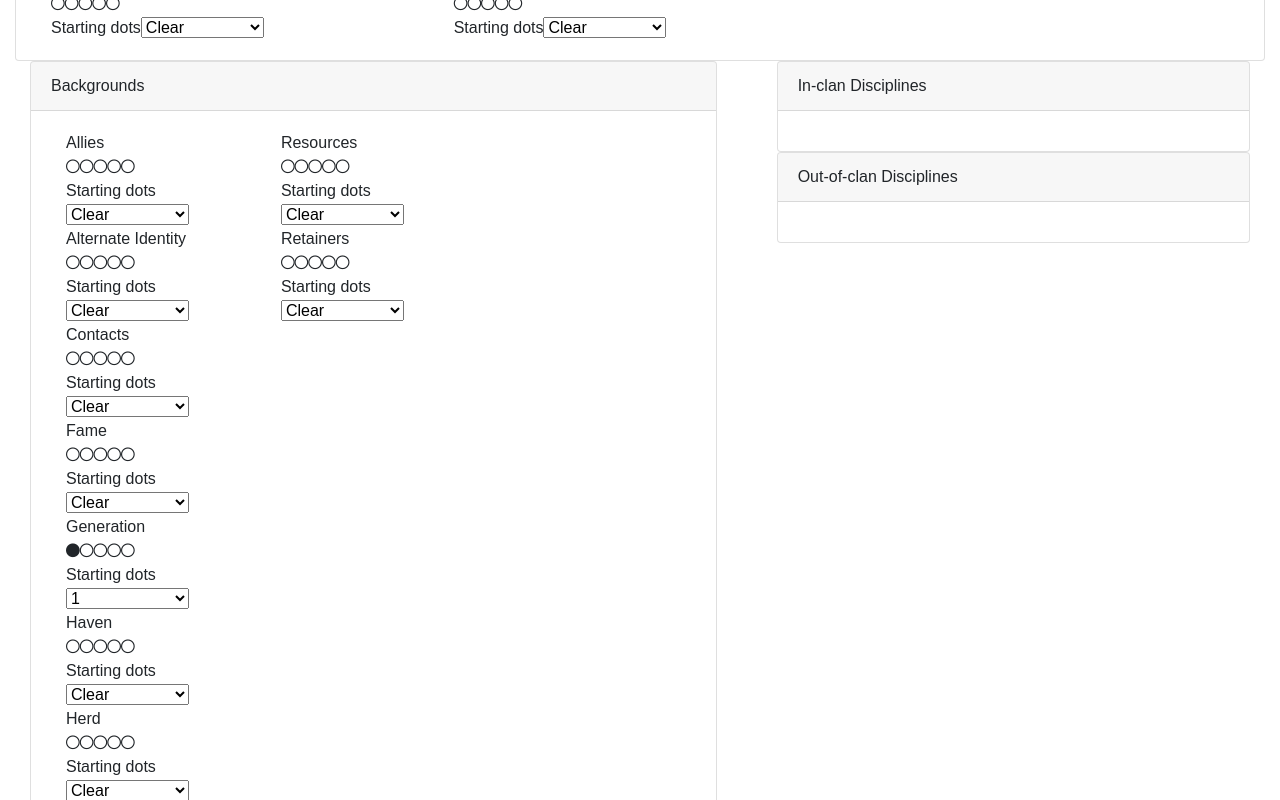
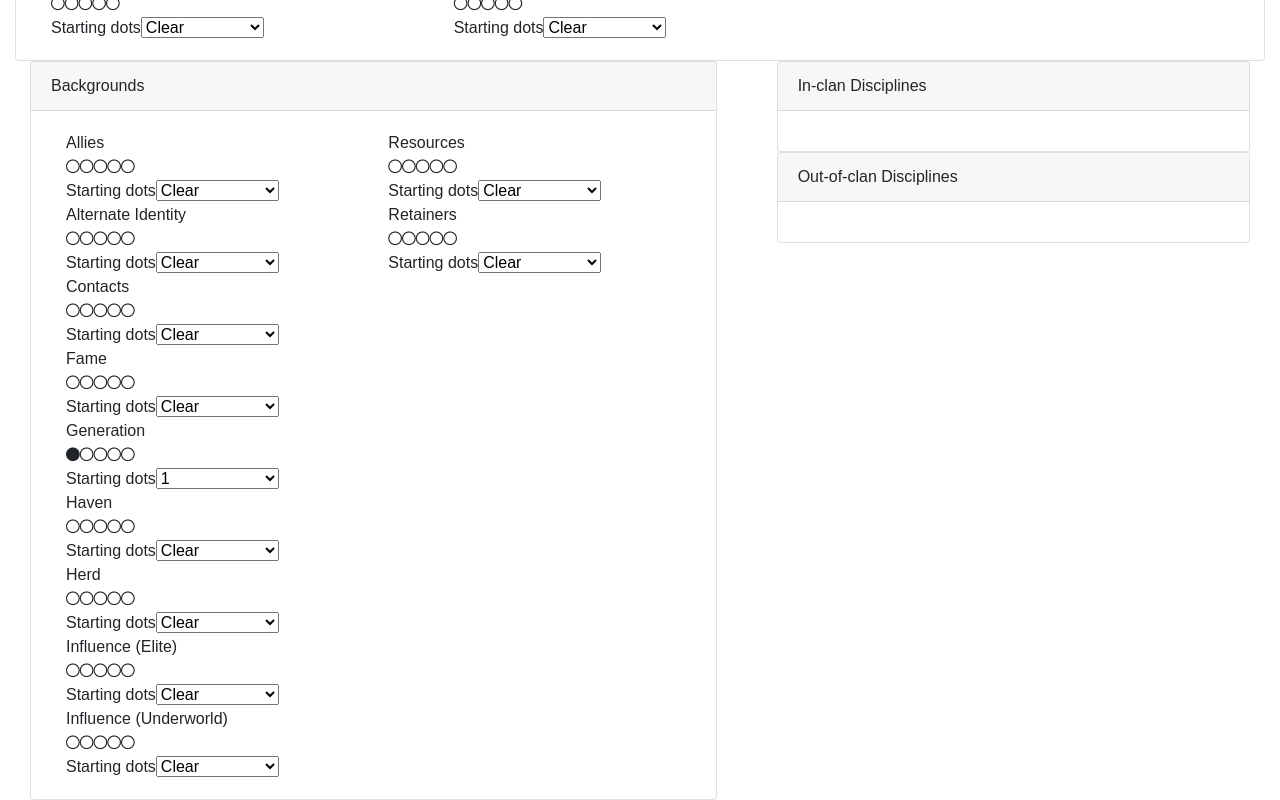
Before and after one commit to TrueWill/embracer, a React (Create React App) app: page / in a window 1280 px wide. Shown: the part 1880-2680 px from the top of the page. Built offline with nearby package versions, Linux system fonts and the light colour scheme.

Commit message:
Improve trait category grid styling

```diff
--- a/src/components/TraitCategory.js
+++ b/src/components/TraitCategory.js
@@ -58,9 +58,14 @@ class TraitCategory extends Component {
     });
 
     const traitsPerColumn = 9;
+    const traitsByColumn = chunk(traits, traitsPerColumn);
+    const columnCount = traitsByColumn.length;
+    const pageGridWidth = 12;
+    const columnGridWidth = pageGridWidth / columnCount;
+    const className = `col-sm-${columnGridWidth}`;
 
-    const columns = chunk(traits, traitsPerColumn).map((column, index) => (
-      <div key={index} className="col-sm-4">
+    const columns = traitsByColumn.map((column, index) => (
+      <div key={index} className={className}>
         {column}
       </div>
     ));
```
